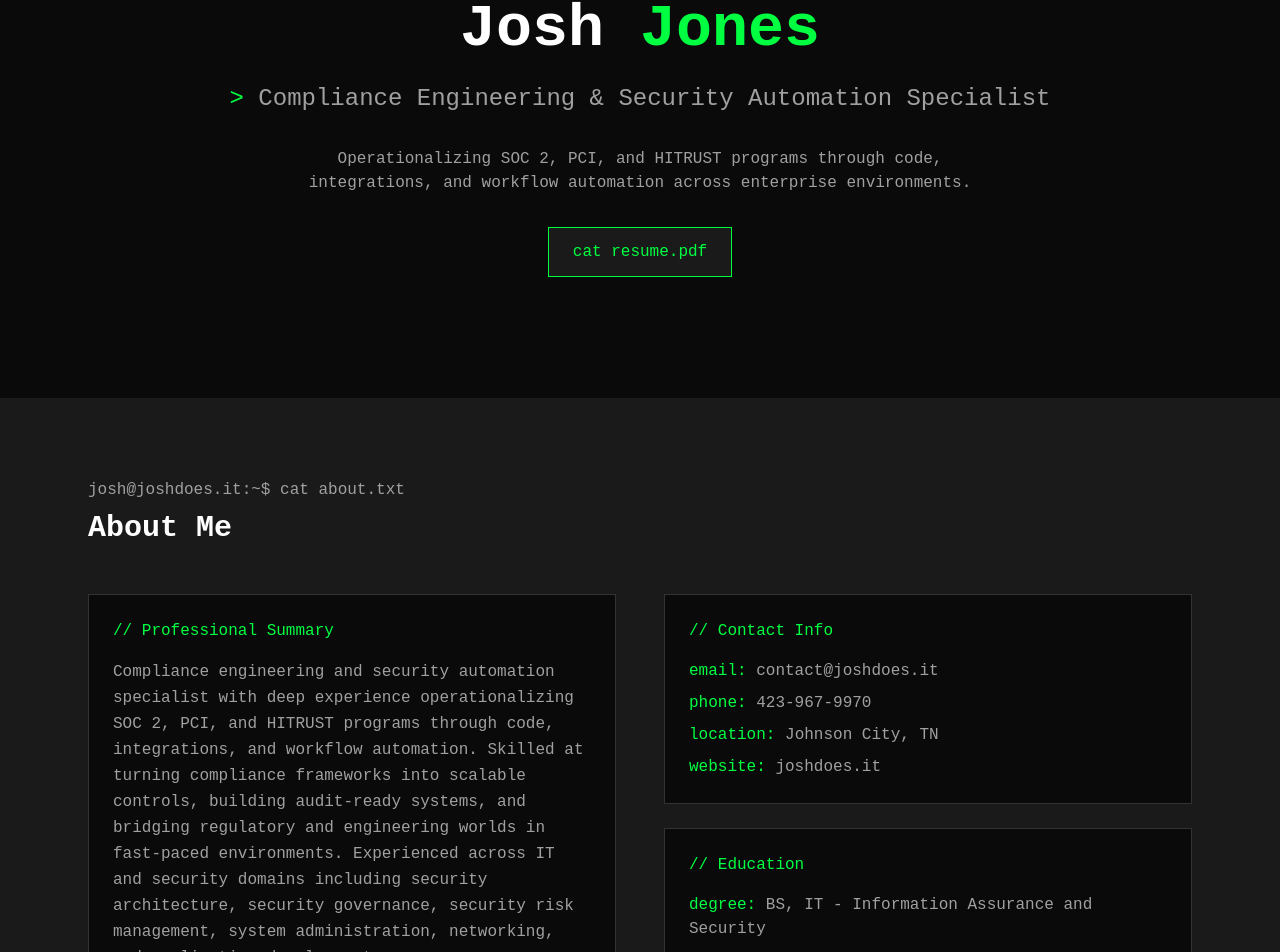
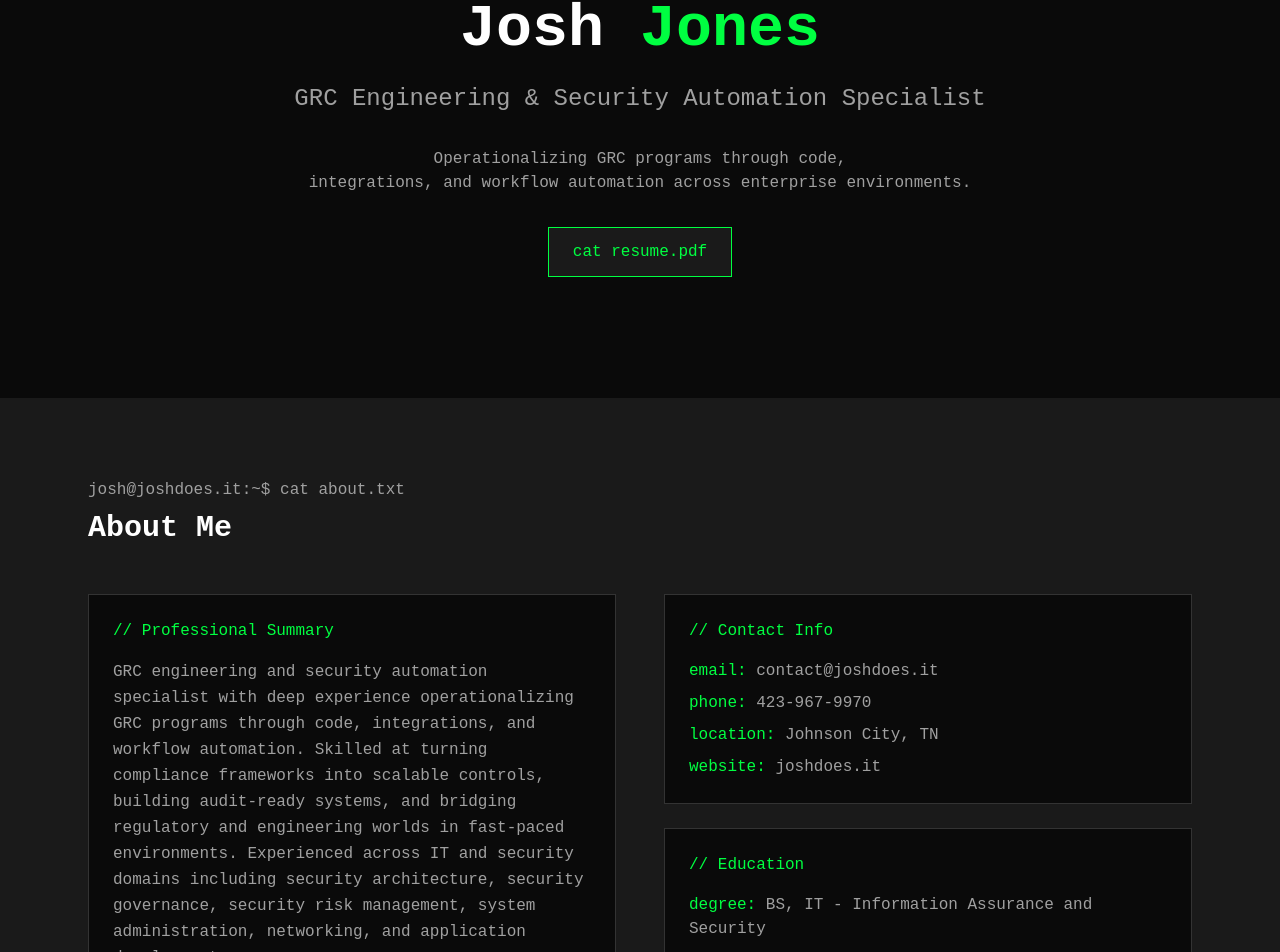
Before and after one commit to JoshDoesIT/JoshDoes.IT-Website, a Next.js app: page / in a window 1280 px wide. Shown: the part 263-1215 px from the top of the page. Built offline with nearby package versions, Linux system fonts and the light colour scheme.

Commit message:
Update to GRC terminology, add local time display, and update professional summary

```diff
--- /dev/null
+++ b/app/components/LocalTime.tsx
@@ -0,0 +1,32 @@
+'use client'
+
+import { useEffect, useState } from 'react'
+
+export default function LocalTime() {
+  const [timeString, setTimeString] = useState('')
+
+  useEffect(() => {
+    const updateTime = () => {
+      const now = new Date()
+      const formatted = now.toLocaleString('en-US', {
+        weekday: 'short',
+        month: 'short',
+        day: '2-digit',
+        hour: '2-digit',
+        minute: '2-digit',
+      })
+      setTimeString(formatted)
+    }
+
+    updateTime()
+    const interval = setInterval(updateTime, 1000)
+
+    return () => clearInterval(interval)
+  }, [])
+
+  if (!timeString) {
+    return <div className="text-terminal-gray text-sm mb-2">Last login: Loading... on ttys000</div>
+  }
+
+  return <div className="text-terminal-gray text-sm mb-2">Last login: {timeString} on ttys000</div>
+}
--- a/app/page.tsx
+++ b/app/page.tsx
@@ -1,5 +1,6 @@
 import Header from './components/Header'
 import Footer from './components/Footer'
+import LocalTime from './components/LocalTime'
 import Link from 'next/link'
 
 export default function Home() {
@@ -10,17 +11,17 @@ export default function Home() {
         <section id="hero" className="h-[600px] flex items-center justify-center bg-terminal-bg">
           <div className="text-center max-w-4xl mx-auto px-6">
             <div className="mb-6">
-              <div className="text-terminal-gray text-sm mb-2">Last login: {new Date().toLocaleString('en-US', { weekday: 'short', month: 'short', day: '2-digit', hour: '2-digit', minute: '2-digit' })} on ttys000</div>
+              <LocalTime />
               <div className="text-xl mb-4">josh@joshdoes.it:~$ whoami</div>
             </div>
             <h1 className="text-4xl md:text-6xl font-bold mb-6">
               <span className="text-white">Josh</span> <span className="text-terminal-green">Jones</span>
             </h1>
             <div className="text-xl md:text-2xl mb-8 text-terminal-gray">
-              <span className="text-terminal-green">&gt;</span> Compliance Engineering & Security Automation Specialist
+              GRC Engineering & Security Automation Specialist
             </div>
             <div className="text-terminal-gray mb-8">
-              <div>Operationalizing SOC 2, PCI, and HITRUST programs through code,</div>
+              <div>Operationalizing GRC programs through code,</div>
               <div>integrations, and workflow automation across enterprise environments.</div>
             </div>
             <div className="flex justify-center space-x-4">
@@ -47,8 +48,8 @@ export default function Home() {
                 <div className="bg-terminal-bg border border-terminal-border p-6">
                   <div className="text-terminal-green mb-4">// Professional Summary</div>
                   <p className="text-terminal-gray leading-relaxed">
-                    Compliance engineering and security automation specialist with deep experience operationalizing
-                    SOC 2, PCI, and HITRUST programs through code, integrations, and workflow automation. Skilled at
+                    GRC engineering and security automation specialist with deep experience operationalizing
+                    GRC programs through code, integrations, and workflow automation. Skilled at
                     turning compliance frameworks into scalable controls, building audit-ready systems, and bridging
                     regulatory and engineering worlds in fast-paced environments. Experienced across IT and security
                     domains including security architecture, security governance, security risk management, system
```
